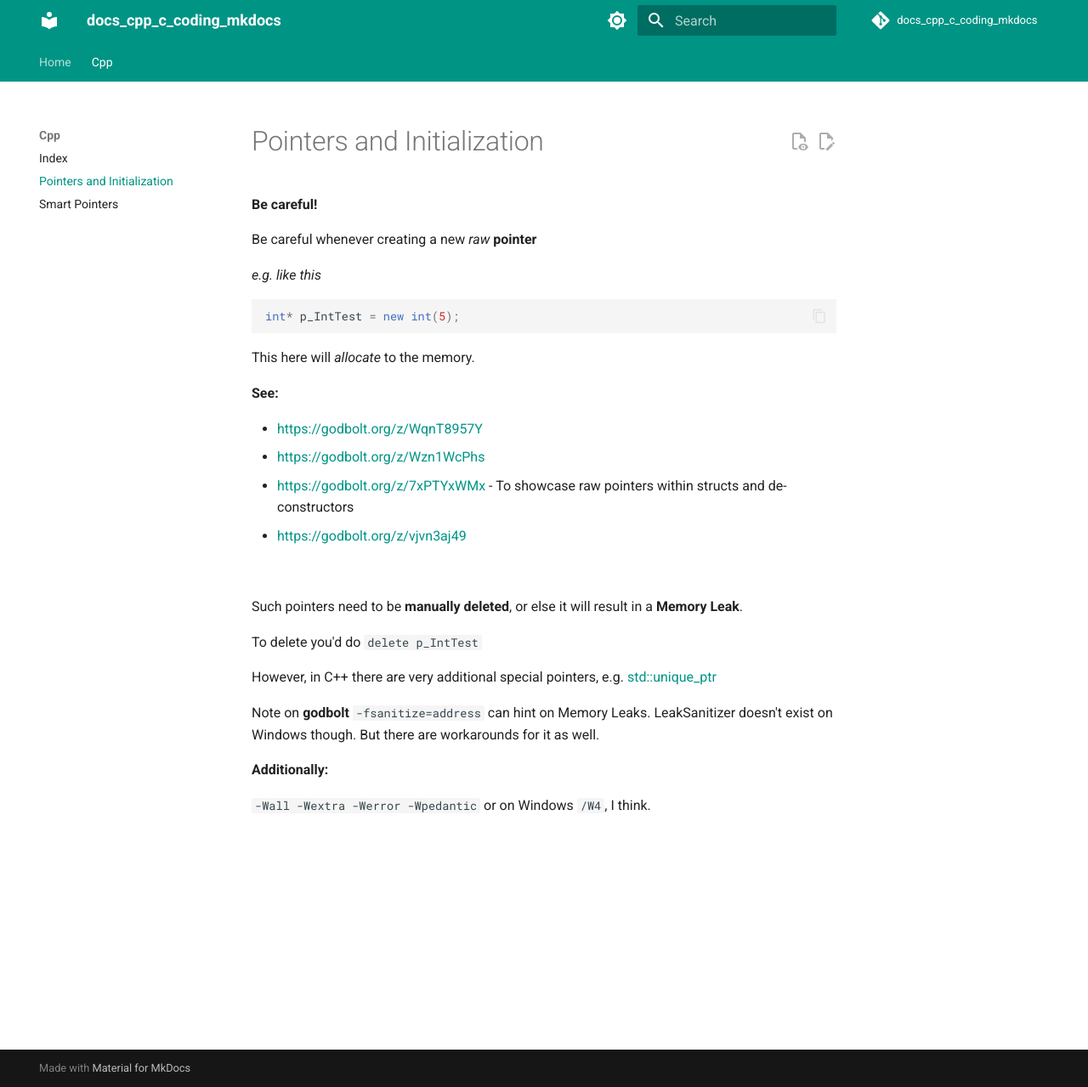
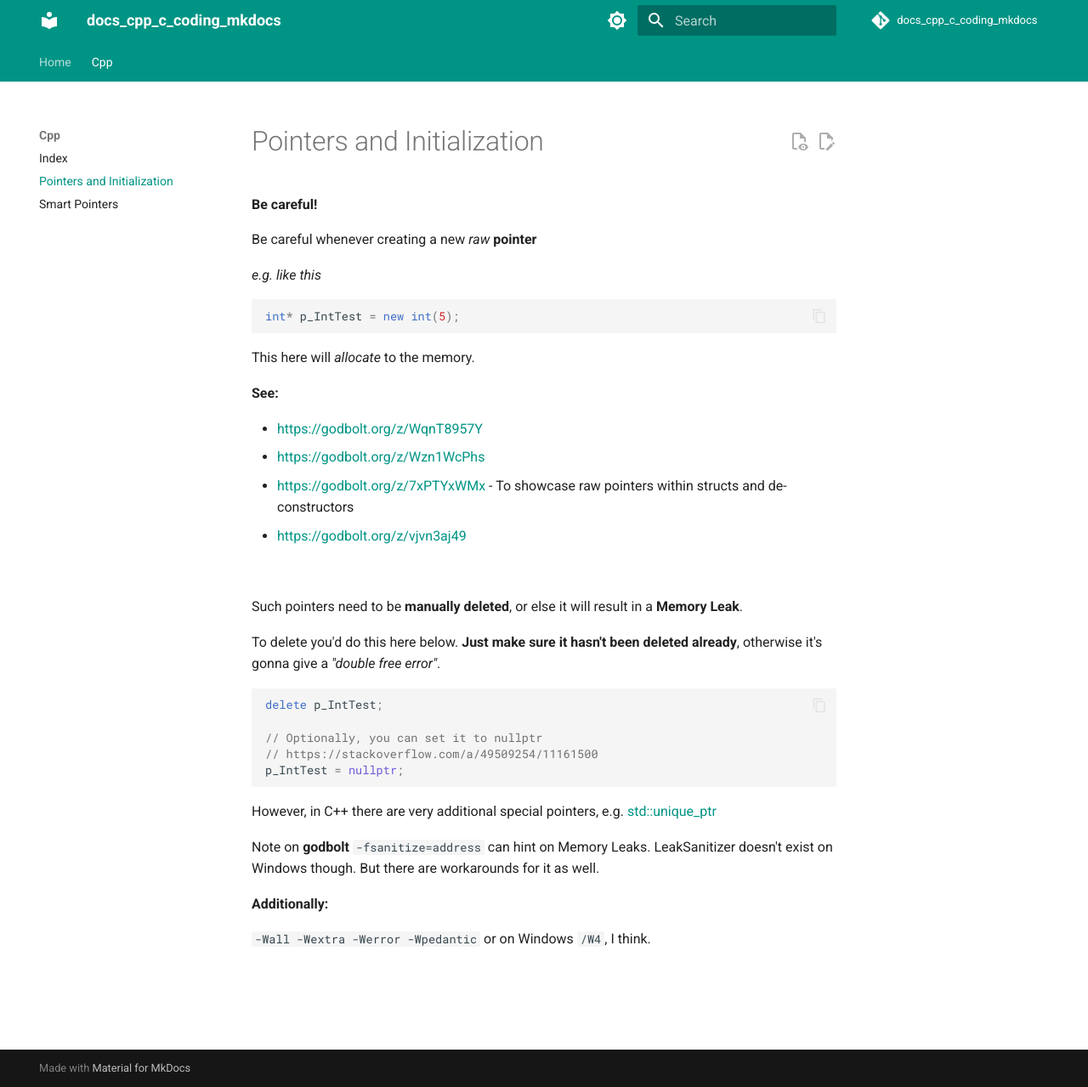
Before and after one commit to karl-police/docs_cpp_c_coding, an MkDocs documentation site: the page built from docs/cpp/Pointers_and_Initialization.md, in a window 1280 px wide and 1279 px high. Shown: the whole window at 85% size. Built offline with MkDocs 1.6.1 and Material for MkDocs 9.7.7, drawn with Linux system fonts in a browser that asks for light colours; comment, search, counter and statistics services are not loaded.

Commit message:
Update Pointers_and_Initialization.md

````diff
--- a/docs/cpp/Pointers_and_Initialization.md
+++ b/docs/cpp/Pointers_and_Initialization.md
@@ -24,7 +24,14 @@ This here will _allocate_ to the memory.
 
 Such pointers need to be **manually deleted**, or else it will result in a **Memory Leak**.
 
-To delete you'd do ``delete p_IntTest``
+To delete you'd do this here below. **Just make sure it hasn't been deleted already**, otherwise it's gonna give a _"double free error"_.
+```cpp
+delete p_IntTest;
+
+// Optionally, you can set it to nullptr
+// https://stackoverflow.com/a/49509254/11161500
+p_IntTest = nullptr;
+```
 
 However, in C++ there are very additional special pointers, e.g. [std::unique_ptr](https://en.cppreference.com/w/cpp/memory/unique_ptr.html)
 
````
